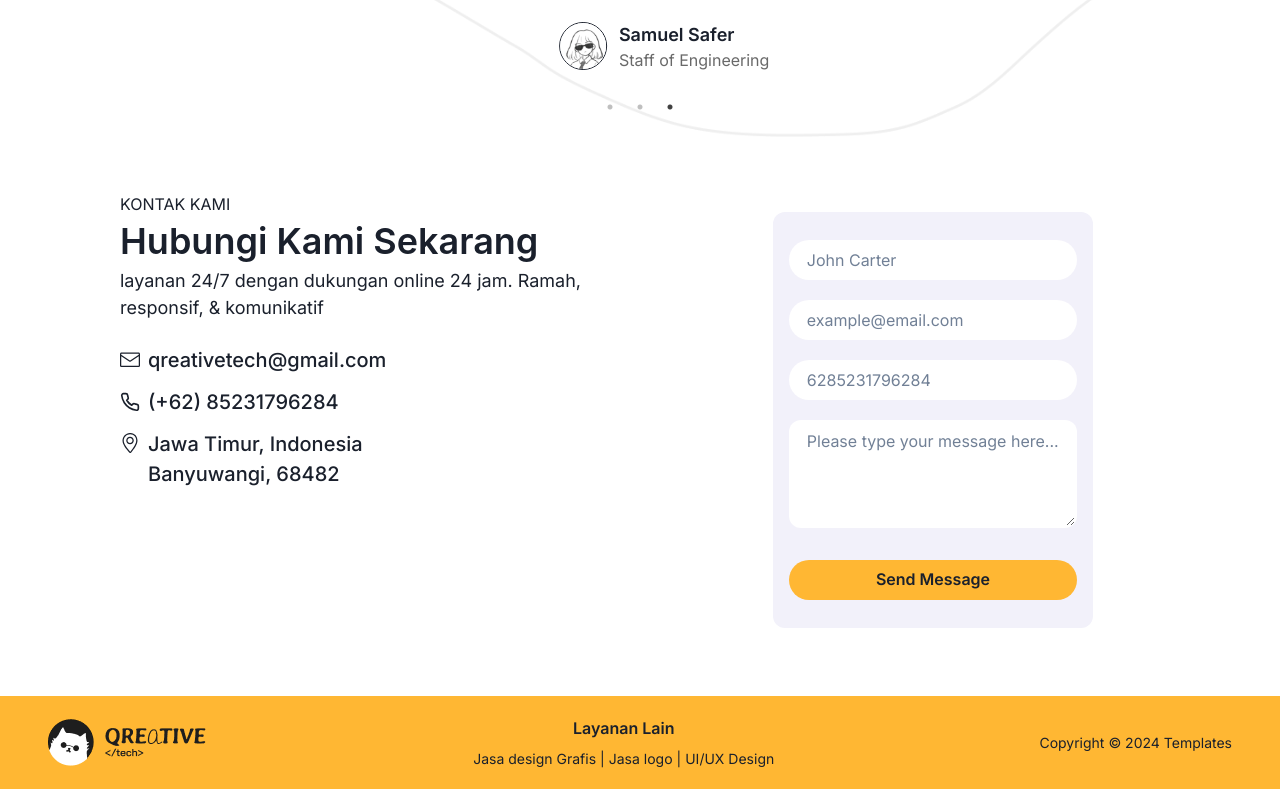
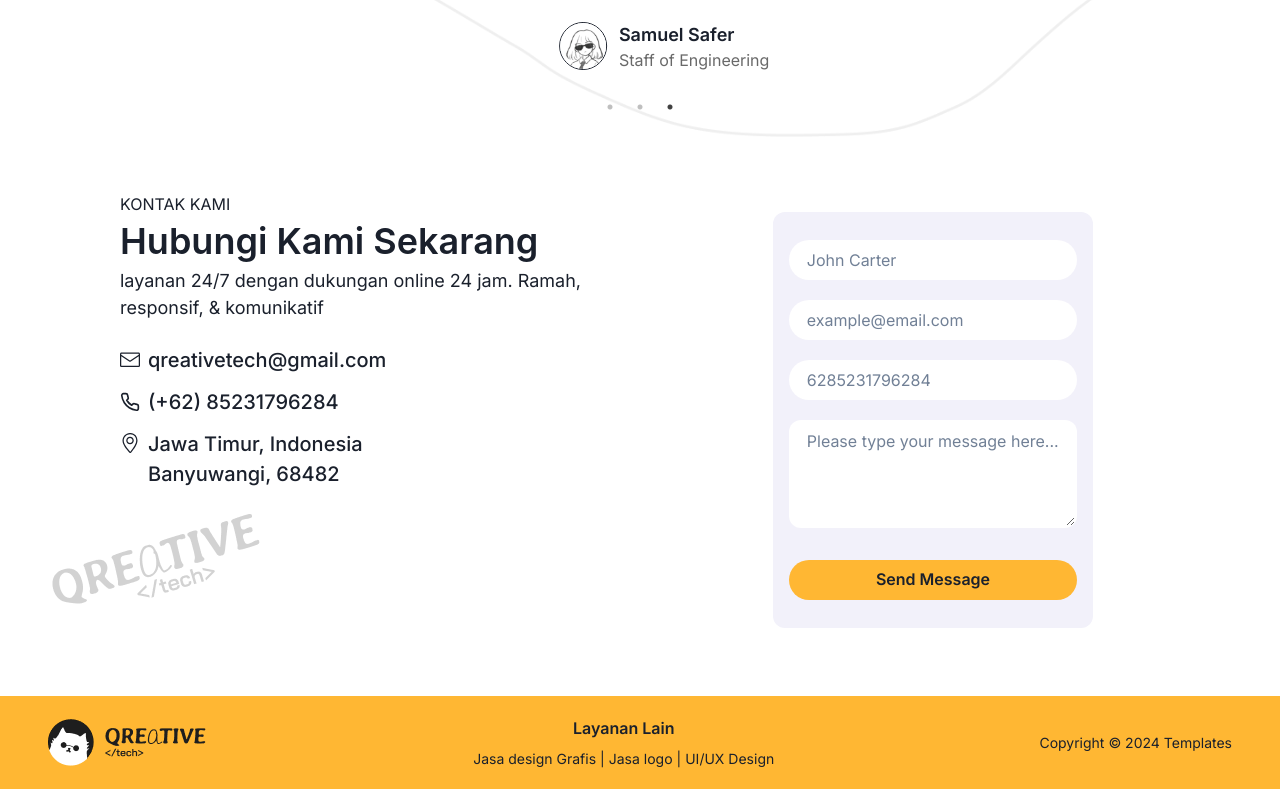
Before and after one commit to Firay24/qreative-tech, a Next.js app: page / in a window 1280 px wide. Shown: the part 4407-5196 px from the top of the page. Built offline with nearby package versions, Linux system fonts and the light colour scheme.

Commit message:
bug key index and add image

```diff
--- a/app/sections/contact/index.tsx
+++ b/app/sections/contact/index.tsx
@@ -4,10 +4,20 @@ import { FiPhone } from "react-icons/fi";
 import { GoMail } from "react-icons/go";
 import { SlLocationPin } from "react-icons/sl";
 import FormContact from "./formContact";
+import TitleImg from "@/assets/title.png";
+import Image from "next/image";
 
 const ContactSections = () => {
   return (
     <Stack id="contact">
+      <Stack
+        position="absolute"
+        bottom={{ base: "10%", md: "3%" }}
+        left={{ base: undefined, md: 10 }}
+        right={{ base: 10, md: undefined }}
+      >
+        <Image src={TitleImg} alt="title logo image" />
+      </Stack>
       <Flex
         direction={{ base: "column", md: "row" }}
         paddingY={{ base: 5, md: 10 }}
--- a/app/sections/testimoni/index.tsx
+++ b/app/sections/testimoni/index.tsx
@@ -23,8 +23,8 @@ const TestimoniSections = () => {
   };
   return (
     <Stack marginTop={5} position="relative" paddingBottom={8} paddingTop={10}>
-      <Stack position="absolute" top="40%">
-        <Image src={LineImg} alt="line img" />
+      <Stack position="absolute" top="40%" width="full">
+        <Image src={LineImg} alt="line img" width={10000} />
       </Stack>
       <Stack padding={5} textAlign="center" gap={{ base: 8, md: 12 }}>
         <Heading
--- a/components/navbar/menuList.tsx
+++ b/components/navbar/menuList.tsx
@@ -77,9 +77,9 @@ const MenuList = ({ isOpen }: { isOpen: boolean }) => {
                             smooth={true}
                             duration={500}
                             spy={true}
+                            key={index}
                           >
                             <Text
-                              key={index}
                               fontWeight="medium"
                               color="primary.dark"
                               width="full"
```
